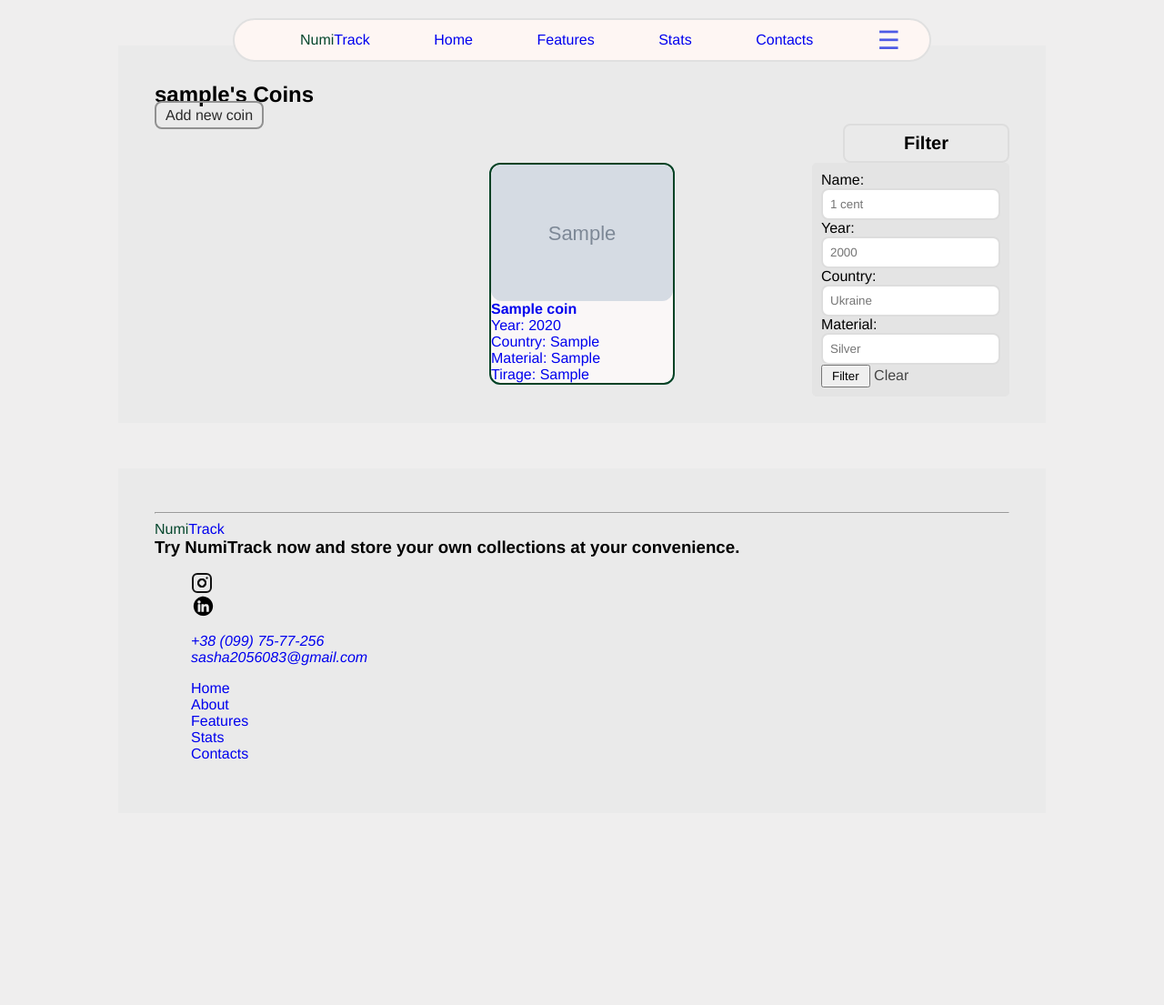
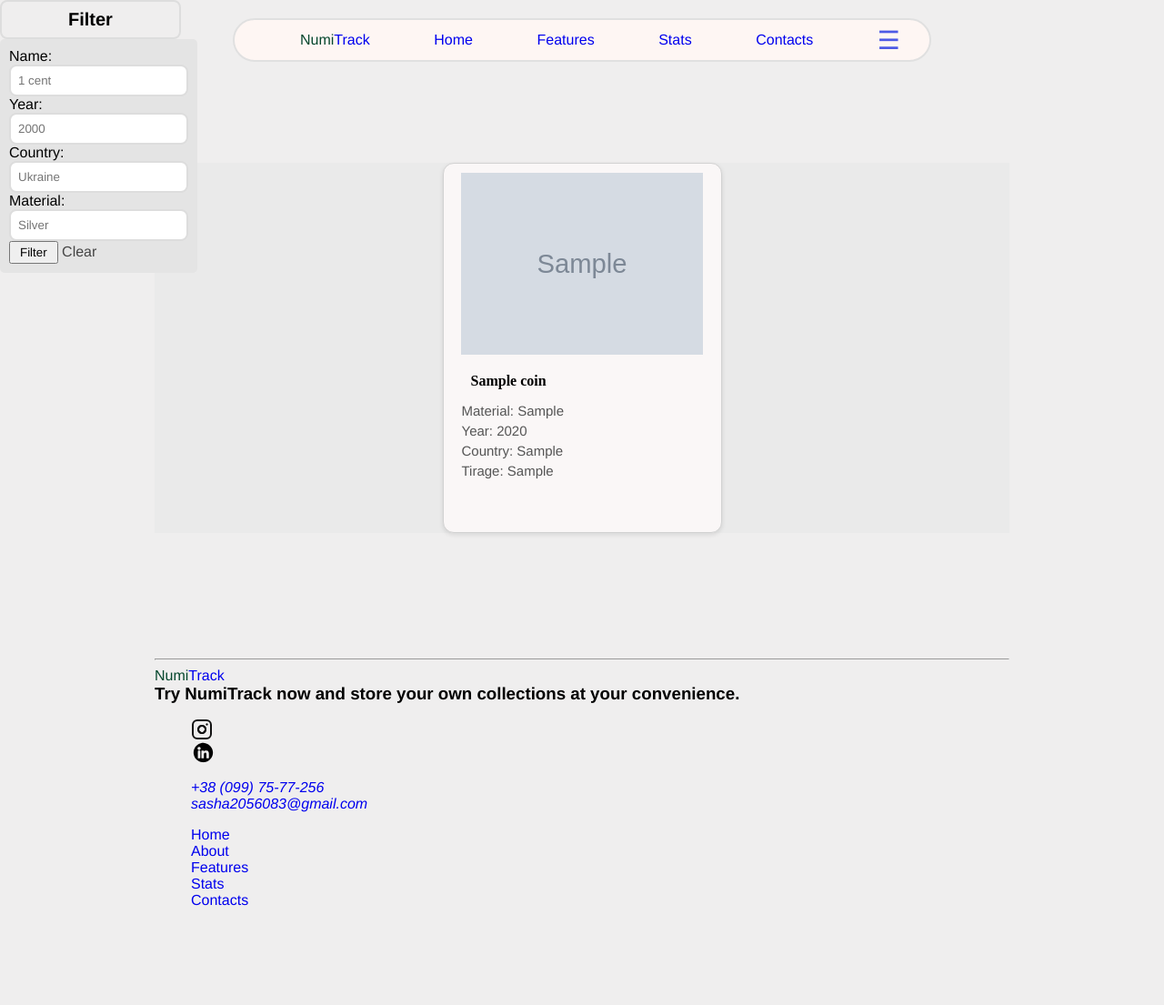
Before and after one commit to khlivniukoleksandr/NumiTrack, a Django app: page /my-coins/ in a window 1280 px wide. Shown: the whole page at 91% size. Before the commit the page ends 835 px from the top, so only its background shows below. Run offline with Django 5.2, Linux system fonts and the light colour scheme; a user stored in the database is signed in; tables that the repository leaves empty hold one stand-in row (values such as "Sample post"); grey boxes marked "Sample" are stand-in pictures.

Commit message:
Creating card for coins

```diff
--- a/items/forms.py
+++ b/items/forms.py
@@ -57,3 +57,12 @@ class CoinFilterForm(forms.Form):
     material = forms.CharField(required=False, label="Material",
                                widget=forms.TextInput(attrs={"class": "form-coin-filter-input",
                                                              "placeholder": "Silver"}))
+
+class CollectionFilterForm(forms.Form):
+    name = forms.CharField(required=False,
+                              label="Name",
+                              widget=forms.TextInput(attrs={"class":"form-coin-filter-input",
+                                                                                            "placeholder":"Name"}))
+    description = forms.CharField(required=False, label="Description",
+                              widget=forms.TextInput(attrs={"class":"form-coin-filter-input",
+                                                            "placeholder":"Description"}))
--- a/items/views.py
+++ b/items/views.py
@@ -5,7 +5,7 @@ from django.urls import reverse_lazy
 from django.views import generic
 from django.views.generic import UpdateView, CreateView, DeleteView, TemplateView
 
-from items.forms import CustomCollectionForm, CustomCoinForm, CustomBanknoteForm, CoinFilterForm
+from items.forms import CustomCollectionForm, CustomCoinForm, CustomBanknoteForm, CoinFilterForm, CollectionFilterForm
 from items.models import (Collector,
                           Collection,
                           Coin, Banknote
@@ -59,8 +59,19 @@ class CollectionListView(LoginRequiredMixin, generic.ListView):
     paginate_by = 15
 
     def get_queryset(self):
-        return Collection.objects.filter(owner=self.request.user)
+        queryset = Collection.objects.filter(owner=self.request.user)
+        name = self.request.GET.get("name")
+        description = self.request.GET.get("description")
+        if name:
+            queryset = queryset.filter(name__icontains=name)
+        if description:
+            queryset = queryset.filter(description__icontains=description)
+        return queryset
 
+    def get_context_data(self, **kwargs):
+        context = super().get_context_data(**kwargs)
+        context['form'] = CollectionFilterForm(self.request.GET or None)
+        return context
 
 
 
--- a/static/css/styles.css
+++ b/static/css/styles.css
@@ -47,7 +47,6 @@ button {
     box-sizing: border-box;
     margin: 50px 130px;
     padding: 40px;
-    background-color: #eaeaea;
 }
 
 
@@ -481,107 +480,8 @@ button {
 /*________________________My coins__________________________*/
 /*My coins*/
 
-/*Filter*/
-.filter-coins-title {
-    font-size: 20px;
-    font-weight: 600;
-    border: 2px solid #dddddd;
-    border-radius: 8px;
-    padding: 8px 65px;
-}
+/*Card coins*/
 
-.filter-coins-title:hover {
-    cursor: pointer;
-    background-color: #c1bdbd;
-    transition: background-color 350ms ease;
-}
-
-.form-search-coins {
-    display: flex;
-    align-items: flex-end;
-    flex-direction: column;
-}
-
-.form-coin-filter-input {
-    padding: 8px;
-    display: flex;
-    border: 2px solid #dddddd;
-    border-radius: 8px;
-}
-
-.form-coin-filter-input:hover {
-    border: 2px solid #d2ffe8;;
-}
-
-.filter-box {
-    position: relative;
-    height: 0;
-}
-
-.search-form-overlay {
-    background-color: #e4e4e4;
-    border-radius: 5px;
-    padding: 10px;
-}
-
-.filter-button {
-    padding: 3px 10px;
-}
-
-.reset-button {
-    color: #454545;
-}
-
-.reset-button:hover {
-    color: #050505;
-}
-
-.button-add-new-item {
-    border: 2px solid #919191;
-    border-radius: 8px;
-    padding: 5px 10px;
-    color: #2b2b2b;
-}
-.button-add-new-item:hover {
-    cursor: pointer;
-    background-color: #c1bdbd;
-    transition: background-color 350ms ease;
-    color: #ffffff;
-}
-/*____________________________Collections______________________*/
-
-/*My collections*/
-.collection-card {
-    display: flex;
-    margin-bottom: 2px;
-    width: 200px;
-    border: 2px solid #004225;
-    border-radius: 12px;
-    overflow: hidden;
-    background-color: #faf7f7;
-}
-
-.collection-card:hover {
-    transform: scale(1.05);
-    transition: transform 350ms ease;
-}
-
-.card-image {
-    border-radius: 12px;
-    object-fit: contain;
-    display: block;
-    width: 100%;
-    height: 150px;
-}
-
-.card-wrapper {
-    display: flex;
-    flex-wrap: wrap;
-    gap: 20px;
-    justify-content: center;
-}
-
-/*Coins*/
 /*Silver card*/
 .card-silver {
     position: relative;
@@ -678,6 +578,173 @@ button {
     );
 }
 
+/*_______________________________________________Filter items_____________________________________________-*/
+/*Filter*/
+
+.filter-coins-title {
+    font-size: 20px;
+    font-weight: 600;
+    border: 2px solid #dddddd;
+    border-radius: 8px;
+    padding: 8px 73px;
+}
+
+
+.filter-coins-title:hover {
+    cursor: pointer;
+    background-color: #c1bdbd;
+    transition: background-color 350ms ease;
+}
+
+.form-search-coins {
+    display: flex;
+    align-items: flex-start;
+    flex-direction: column;
+}
+
+.form-coin-filter-input {
+    padding: 8px;
+    display: flex;
+    border: 2px solid #dddddd;
+    border-radius: 8px;
+}
+
+.form-coin-filter-input:hover {
+    border: 2px solid #d2ffe8;;
+}
+
+.filter-box {
+    position: relative;
+    height: 0;
+}
+
+.search-form-overlay {
+    background-color: #e4e4e4;
+    border-radius: 5px;
+    padding: 10px;
+}
+
+.filter-button {
+    padding: 3px 10px;
+}
+
+.reset-button {
+    color: #454545;
+}
+
+.reset-button:hover {
+    color: #050505;
+}
+
+/*__________________________________________________End filter___________________________________________*/
+.button-add-new-item {
+    border: 2px solid #919191;
+    border-radius: 8px;
+    padding: 5px 10px;
+    color: #2b2b2b;
+}
+
+.button-add-new-item:hover {
+    cursor: pointer;
+    background-color: #c1bdbd;
+    transition: background-color 350ms ease;
+    color: #ffffff;
+}
+
+/*________________________________Cards for collections, banknotes, coins________________________________*/
+.card {
+display: inline-block;
+  width: 305px;
+  border: 1px solid #d2d2d2;
+  border-radius: 12px;
+  overflow: hidden;
+  background-color: #faf7f7;
+  box-shadow: 0 2px 5px rgba(0, 0, 0, 0.1);
+  height: 405px;
+  position: relative;
+    transition: transform 0.3s ease;
+}
+.card:hover {
+    transform: scale(1.10);
+}
+.card-link {
+    display: flex;
+    flex-direction: column;
+    height: 100%;
+    color: inherit;
+}
+
+.card-inner-scale-wrapper {
+    display: flex;
+    flex-direction: column;
+    height: 100%;
+    width: 100%;
+    transition: transform 350ms ease, box-shadow 350ms ease;
+    transform-origin: center;
+    box-shadow: 0 2px 5px rgba(0, 0, 0, 0.1);
+    overflow: hidden;
+}
+
+.card-image {
+    object-fit: contain;
+    padding: 10px;
+    max-height: 200px;
+    width: auto;
+    height: auto;
+    display: block;
+    margin: 0 auto;
+    flex-shrink: 0;
+    max-width: calc(100% - 20px);
+    align-self: center;
+}
+
+.card-content-wrapper {
+    display: flex;
+    flex-direction: column;
+    justify-content: flex-start;
+    overflow: hidden;
+    position: relative;
+    flex-grow: 1;
+}
+
+.card-wrapper {
+    display: flex;
+    flex-wrap: wrap;
+    gap: 20px;
+    justify-content: center;
+    background-color: #eaeaea;;
+}
+
+.card-text {
+    padding: 0 30px;
+}
+
+.card-coin-name {
+    font-family: 'Playfair Display', serif;
+    font-size: 16px;
+    margin-top: 10px;
+    font-weight: 600;
+    margin-bottom: 10px;
+    color: #000000;
+}
+
+.coin-description-card {
+    padding: 0 20px;
+    display: flex;
+    flex-direction: column;
+    gap: 5px;
+    margin-top: 5px;
+    font-size: 15px;
+    color: #555;
+}
+
+/*____________________________Collections______________________*/
+.collections-div-title {
+    display: flex;
+    justify-content: flex-start;
+    gap: 20px;
+}
+
 .pagination {
     display: flex;
     gap: 5px;
--- a/templates/banknotes/my_banknotes.html
+++ b/templates/banknotes/my_banknotes.html
@@ -8,7 +8,7 @@
     {% if banknotes %}
       <div class="card-wrapper">
         {% for banknote in banknotes %}
-          <div class="collection-card">
+          <div class="card">
             <a href="{% url 'items:banknote-detail' pk=banknote.pk %}">
               {% if banknote.image %}
                 <img src="{{ banknote.image.url }}" alt="{{ banknote.name }}" class="card-image"/>
--- a/templates/coins/my_coins.html
+++ b/templates/coins/my_coins.html
@@ -1,9 +1,6 @@
 {% extends 'base.html' %}
 {% load static %}
 {% block content %}
-<div class="container">
-  <h2>{{ user.username }}'s Coins</h2>
-  <a href="{% url 'items:coin-create' %}" class="button-add-new-item">Add new coin</a>
   <div class="form-search-coins">
     <p class="filter-coins-title">Filter</p>
     <div class="filter-box">
@@ -14,10 +11,13 @@
       </form>
     </div>
   </div>
+  <h2>{{ user.username }}'s Coins</h2>
+  <a href="{% url 'items:coin-create' %}" class="button-add-new-item">Add new coin</a>
+  <div class="container">
     {% if coins %}
       <div class="card-wrapper">
         {% for coin in coins %}
-      <div class="collection-card
+          <div class="card
         {% if coin.material|lower in 'silver срібло серебро' %}
           card-silver
         {% elif coin.material|lower in 'gold золото' %}
@@ -26,17 +26,26 @@
           card-bronze
         {% endif %}
       ">
-        <a href="{% url 'items:coin-detail' pk=coin.pk %}" class="">
+            <a href="{% url 'items:coin-detail' pk=coin.pk %}" class="card-link">
+              <div class="card-inner-scale-wrapper">
                 {% if coin.image %}
                   <img src="{{ coin.image.url }}" alt="{{ coin.name }}" class="card-image"/>
                 {% else %}
-            <img src="{% static 'images/default-cover-collections.png' %}" alt="{{ coin.name }}" class="card-image"/>
+                  <img src="{% static 'images/default-cover-collections.png' %}" alt="{{ coin.name }}"
+                       class="card-image"/>
                 {% endif %}
-          <h4>{{ coin.name }}</h4>
-          <p>Year: {{ coin.year }}</p>
-          <p>Country: {{ coin.country }}</p>
-          <p>Material: {{ coin.material }}</p>
-          <p>Tirage: {{ coin.tirage }}</p>
+                <div class="card-content-wrapper">
+                  <div class="card-text">
+                    <h4 class="card-coin-name">{{ coin.name }}</h4>
+                  </div>
+                  <div class="coin-description-card">
+                    <p class="coin-material">Material: {{ coin.material }}</p>
+                    <p class="coin-year">Year: {{ coin.year }}</p>
+                    <p class="coin-country">Country: {{ coin.country }}</p>
+                    <p class="coin-tirage">Tirage: {{ coin.tirage }}</p>
+                  </div>
+                </div>
+              </div>
             </a>
           </div>
         {% endfor %}
--- a/templates/collections/collection_detail.html
+++ b/templates/collections/collection_detail.html
@@ -29,7 +29,7 @@
       <a href="{% url 'items:add-coin-to-collection' pk=collection.pk %}">Add coin to this collection</a>
     {% endif %}
     {% for coin in collection.coins.all %}
-      <div class="collection-card
+      <div class="card
         {% if coin.material|lower in 'silver срібло серебро' %}
           card-silver
         {% elif coin.material|lower in 'gold золото' %}
--- a/templates/collections/public_collections.html
+++ b/templates/collections/public_collections.html
@@ -6,7 +6,7 @@
 
    <div class="card-wrapper">
   {% for collection in public_collections %}
-    <div class="collection-card">
+    <div class="card">
     <a href="{% url 'items:collection-detail' pk=collection.pk%}">
       {% if collection.cover %}
         <img src="{{ collection.cover.url }}" alt="{{ collection.name }}"/>
```
Also changed, not shown: items/models.py (+11 -9 lines), templates/collections/my_collections.html (+16 -4 lines). Lines whose indentation alone changed are shown as unchanged.
